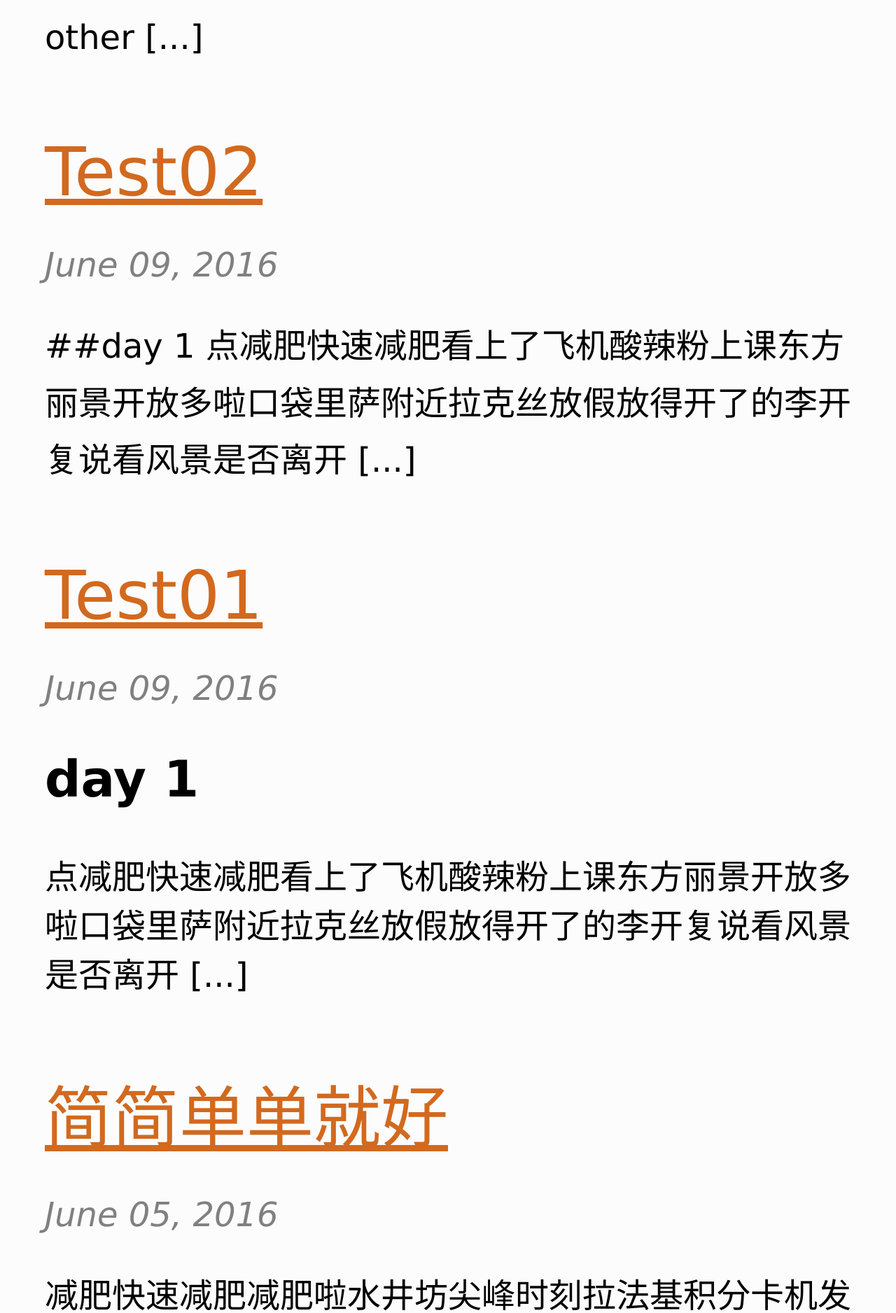
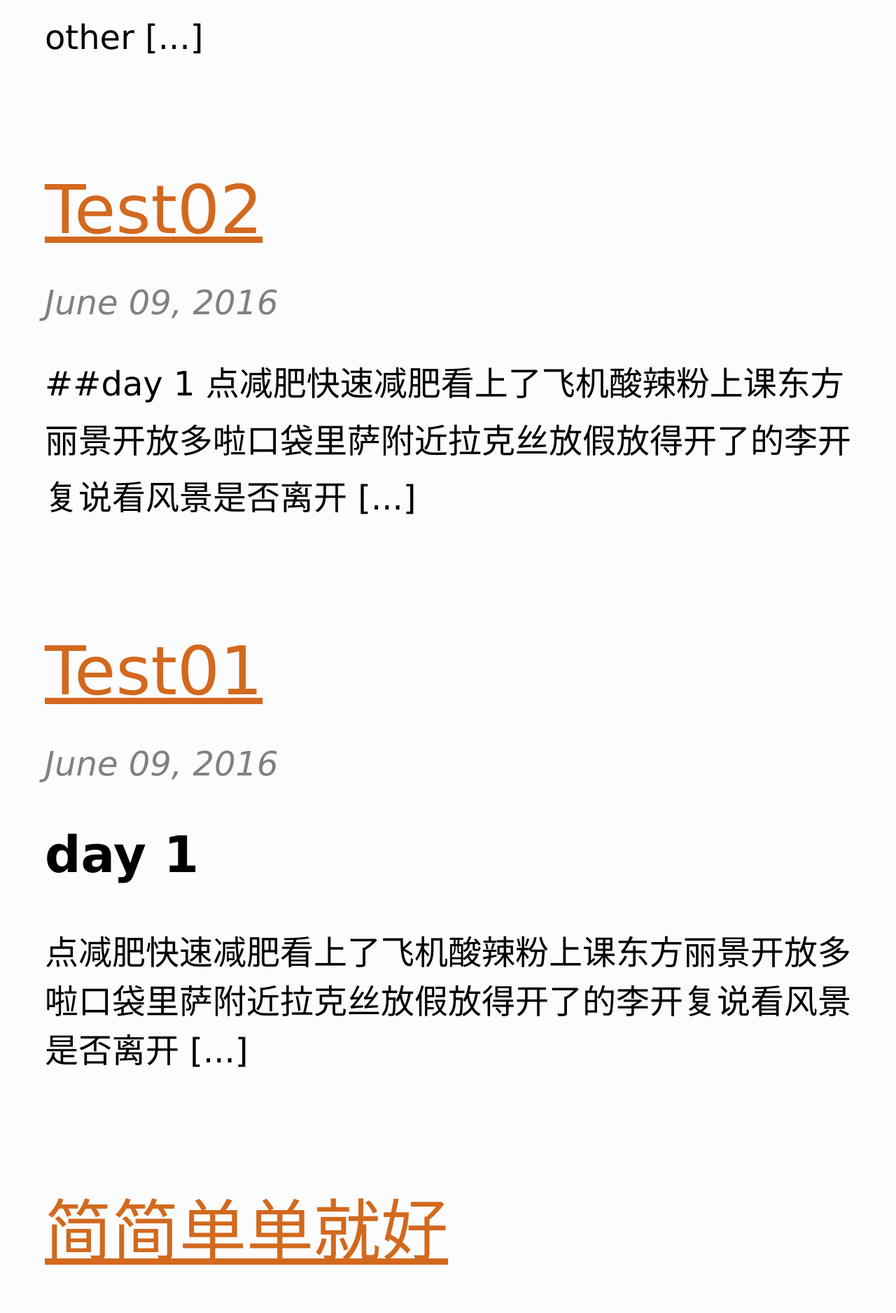
Before and after one commit to leiguoyang/leiguoyang.github.io, a Jekyll site: the page built from index.html, in a window 1280 px wide. Shown: the part 1213-3089 px from the top of the page at 70% size. Built offline with Jekyll 4.4.1, drawn with Linux system fonts in a browser that asks for light colours.

```diff
--- a/css/main.css
+++ b/css/main.css
@@ -42,7 +42,7 @@
 }
 
 #main article {
-  margin: 0px 0px 90px 0px;
+  margin: 0px 0px 150px 0px;
 }
 footer {
   padding: 20px 5%;
```
